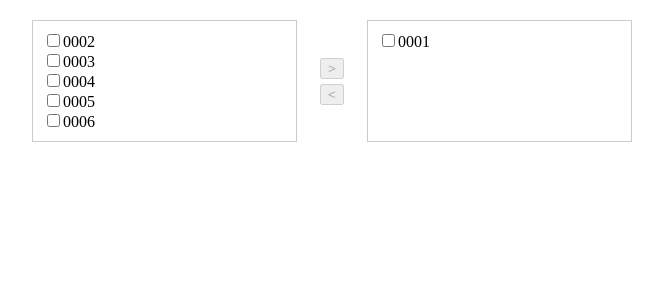
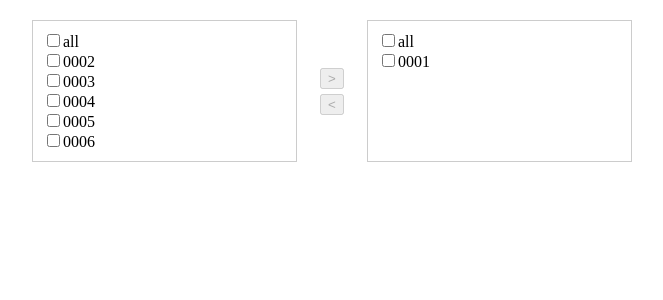
Before and after one commit to Yofun/react-template-antd, a React (Create React App) app: page /lesson001 in a window 1280 px wide. Shown: the top 300 px of the page, without its empty margins (308-971 px from the left). Built offline with nearby package versions, Linux system fonts and the light colour scheme.

Commit message:
chore: finish transfer select all

```diff
--- a/src/pages/lesson001/List.tsx
+++ b/src/pages/lesson001/List.tsx
@@ -1,4 +1,4 @@
-import React from "react";
+import React, { useMemo, useState, useEffect } from "react";
 
 import { TransferBridgeOptionsType } from "./Transfer";
 
@@ -6,9 +6,28 @@ interface ListProps {
   className?: string;
   data: TransferBridgeOptionsType[];
   onSelect: (checked: boolean, id: string) => void;
+  onSelectAll?: (checked: boolean) => void;
 }
 
-const List: React.FC<ListProps> = ({ data, className, onSelect }) => {
+const List: React.FC<ListProps> = ({
+  data,
+  className,
+  onSelect,
+  onSelectAll,
+}) => {
+  const [selectAll, setSelectAll] = useState(false);
+
+  const isCheckAll = useMemo(
+    () => (!!data.length && data.every((v) => v.checked)) || selectAll,
+    [data, selectAll]
+  );
+
+  // useEffect(() => {
+  //   if (data.length && data.every((v) => v.checked)) {
+  //     setSelectAll(true);
+  //   }
+  // }, [data]);
+
   const handleCheck = (
     e: React.ChangeEvent,
     item: TransferBridgeOptionsType
@@ -18,6 +37,16 @@ const List: React.FC<ListProps> = ({ data, className, onSelect }) => {
 
   return (
     <ul className={className}>
+      {!!onSelectAll && (
+        <li>
+          <input
+            type="checkbox"
+            checked={isCheckAll}
+            onChange={(e) => onSelectAll(e.target.checked)}
+          />
+          all
+        </li>
+      )}
       {data.map((v, index) => (
         <li key={v.id}>
           <input
--- a/src/pages/lesson001/Transfer.tsx
+++ b/src/pages/lesson001/Transfer.tsx
@@ -52,6 +52,18 @@ const Transfer: React.FC<Props> = ({ value, options, onChange }) => {
     });
   };
 
+  const handleSelectAll = (value: boolean, isRight: boolean) => {
+    setList((pre) => {
+      pre = [...pre];
+      pre.forEach((v) => {
+        if (v.selected === isRight) {
+          v.checked = value;
+        }
+      });
+      return pre;
+    });
+  };
+
   const handleChange = () => {
     onChange(list.filter((v) => v.selected).map((v) => v.id));
   };
@@ -94,6 +106,7 @@ const Transfer: React.FC<Props> = ({ value, options, onChange }) => {
         data={left}
         className="transfer_pannel transfer_left"
         onSelect={handleSelect}
+        onSelectAll={(v) => handleSelectAll(v, false)}
       />
       <div className="transfer_operation">
         <button
@@ -111,6 +124,7 @@ const Transfer: React.FC<Props> = ({ value, options, onChange }) => {
         data={right}
         className="transfer_pannel transfer_right"
         onSelect={handleSelect}
+        onSelectAll={(v) => handleSelectAll(v, true)}
       />
     </div>
   );
```
